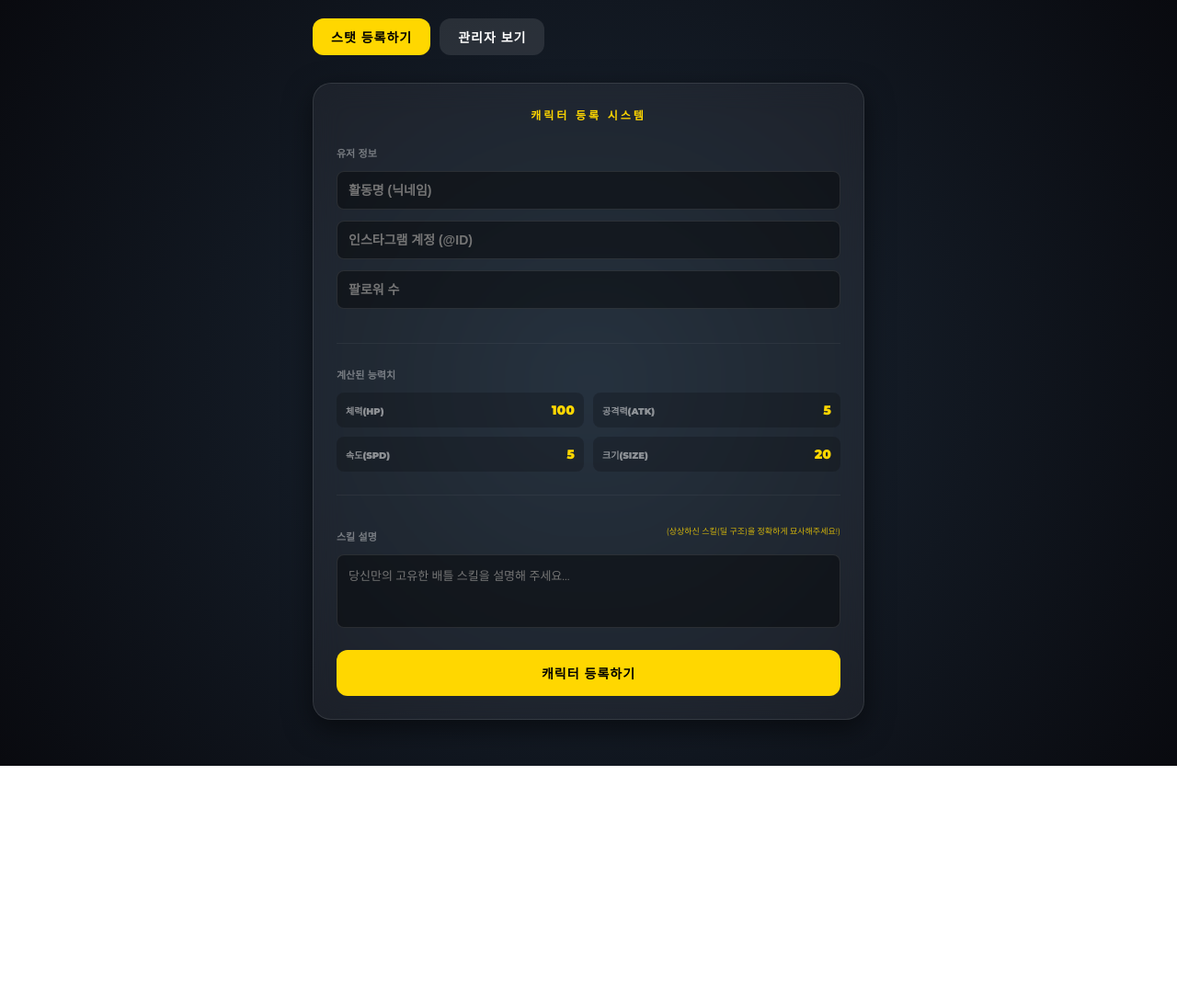
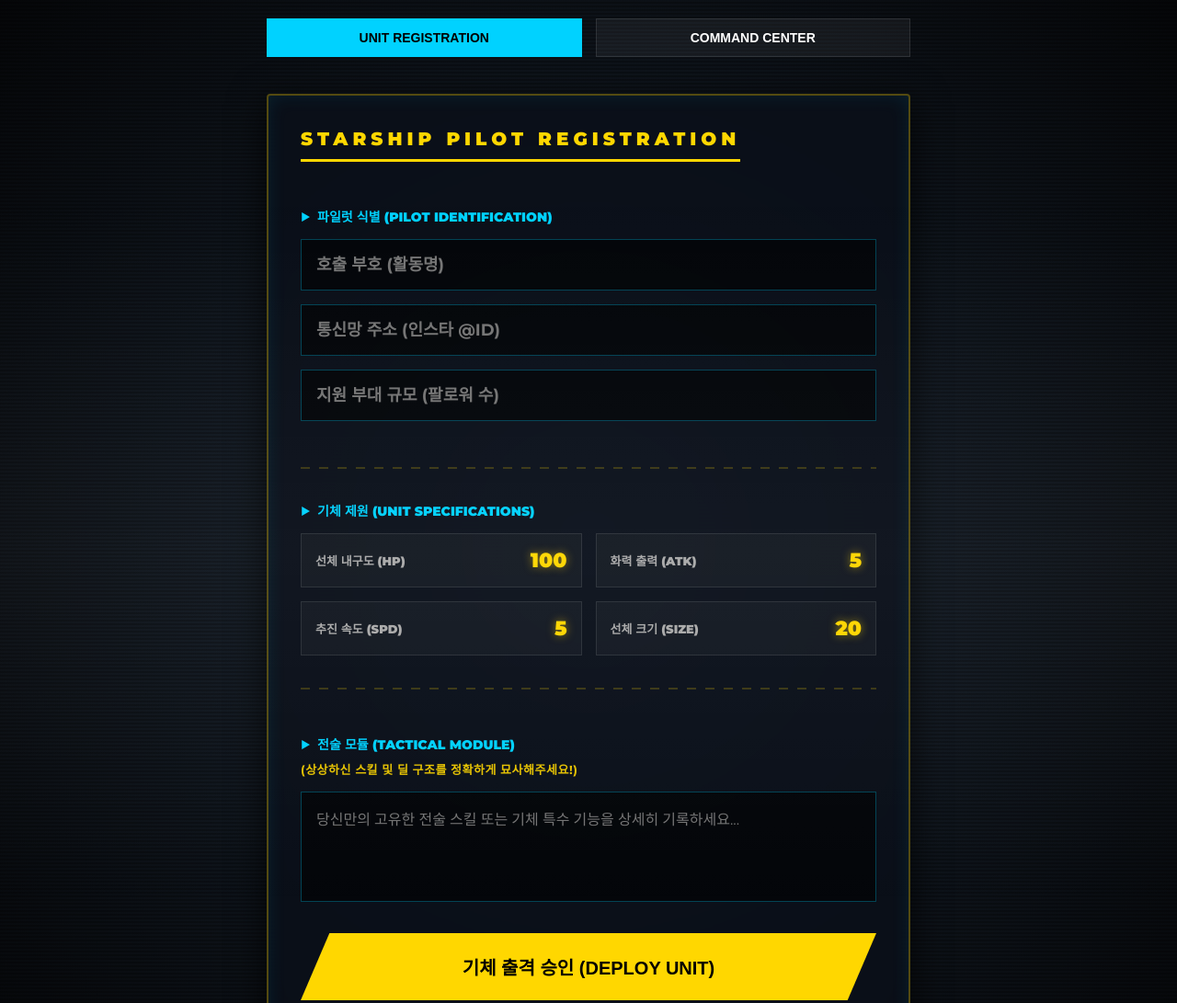
Before and after one commit to answjddnjs04/pinballgame, a plain HTML site: page index.html in a window 1280 px wide. Shown: the top 1091 px of the page at 92% size. Before the commit the page ends 833 px from the top, so only its background shows below. Drawn offline with Linux system fonts and the light colour scheme.

Commit message:
design: redesign to space war workshop theme and increase font sizes

```diff
--- a/index.html
+++ b/index.html
@@ -3,51 +3,52 @@
 <head>
     <meta charset="UTF-8">
     <meta name="viewport" content="width=device-width, initial-scale=1.0">
-    <title>팔로워 배틀 스탯 등록</title>
+    <title>STARSHIP HANGAR 07 - PILOT REGISTRATION</title>
     <link rel="stylesheet" href="style.css">
     <link href="https://fonts.googleapis.com/css2?family=Montserrat:wght@400;700;900&display=swap" rel="stylesheet">
 </head>
 <body>
     <div class="container">
         <div class="view-toggle">
-            <button id="submit-mode-btn" class="active" onclick="setView('submit')">스탯 등록하기</button>
-            <button id="admin-mode-btn" onclick="setView('admin')">관리자 보기</button>
+            <button id="submit-mode-btn" class="active" onclick="setView('submit')">UNIT REGISTRATION</button>
+            <button id="admin-mode-btn" onclick="setView('admin')">COMMAND CENTER</button>
         </div>
 
         <!-- Submission Form Section -->
         <section id="submit-view">
             <div id="settings-panel">
-                <div class="panel-label">캐릭터 등록 시스템</div>
+                <div class="panel-label">STARSHIP PILOT REGISTRATION</div>
+
                 <div class="config-group">
-                    <h3 class="config-title">유저 정보</h3>
-                    <input type="text" id="name-input" class="config-input" placeholder="활동명 (닉네임)" required>
-                    <input type="text" id="insta-input" class="config-input" placeholder="인스타그램 계정 (@ID)" required>
-                    <input type="number" id="follower-input" class="config-input" placeholder="팔로워 수" required oninput="calculateStats()">
+                    <h3 class="config-title">파일럿 식별 (PILOT IDENTIFICATION)</h3>
+                    <input type="text" id="name-input" class="config-input" placeholder="호출 부호 (활동명)" required>
+                    <input type="text" id="insta-input" class="config-input" placeholder="통신망 주소 (인스타 @ID)" required>
+                    <input type="number" id="follower-input" class="config-input" placeholder="지원 부대 규모 (팔로워 수)" required oninput="calculateStats()">
                 </div>
 
                 <div class="divider"></div>
 
                 <div class="config-group">
-                    <h3 class="config-title">계산된 능력치</h3>
+                    <h3 class="config-title">기체 제원 (UNIT SPECIFICATIONS)</h3>
                     <div class="stat-grid">
-                        <div class="stat-box"><label>체력(HP)</label><span id="hp-val" class="val">100</span></div>
-                        <div class="stat-box"><label>공격력(ATK)</label><span id="atk-val" class="val">5</span></div>
-                        <div class="stat-box"><label>속도(SPD)</label><span id="spd-val" class="val">5</span></div>
-                        <div class="stat-box"><label>크기(SIZE)</label><span id="size-val" class="val">25</span></div>
+                        <div class="stat-box"><label>선체 내구도 (HP)</label><span id="hp-val" class="val">100</span></div>
+                        <div class="stat-box"><label>화력 출력 (ATK)</label><span id="atk-val" class="val">5</span></div>
+                        <div class="stat-box"><label>추진 속도 (SPD)</label><span id="spd-val" class="val">5</span></div>
+                        <div class="stat-box"><label>선체 크기 (SIZE)</label><span id="size-val" class="val">25</span></div>
                     </div>
                 </div>
 
                 <div class="divider"></div>
 
                 <div class="config-group">
-                    <div style="display: flex; justify-content: space-between; align-items: center; margin-bottom: 12px;">
-                        <h3 class="config-title" style="margin-bottom: 0;">스킬 설명</h3>
-                        <span style="font-size: 9px; color: var(--gold); opacity: 0.8;">(상상하신 스킬(딜 구조)을 정확하게 묘사해주세요!)</span>
+                    <div style="display: flex; flex-direction: column; gap: 8px; margin-bottom: 15px;">
+                        <h3 class="config-title" style="margin-bottom: 0;">전술 모듈 (TACTICAL MODULE)</h3>
+                        <span style="font-size: 13px; color: var(--gold); opacity: 0.9; font-weight: 700; letter-spacing: 0.5px;">(상상하신 스킬 및 딜 구조를 정확하게 묘사해주세요!)</span>
                     </div>
-                    <textarea id="skill-desc" class="config-textarea" placeholder="당신만의 고유한 배틀 스킬을 설명해 주세요..."></textarea>
+                    <textarea id="skill-desc" class="config-textarea" placeholder="당신만의 고유한 전술 스킬 또는 기체 특수 기능을 상세히 기록하세요..."></textarea>
                 </div>
 
-                <button onclick="submitForm()">캐릭터 등록하기</button>
+                <button onclick="submitForm()">기체 출격 승인 (DEPLOY UNIT)</button>
             </div>
         </section>
 
--- a/style.css
+++ b/style.css
@@ -1,15 +1,21 @@
 :root {
     --p1-color: #ff4757;
-    --p2-color: #00d2ff;
+    --neon-blue: #00d2ff;
     --gold: #ffd700;
-    --bg-dark: #0a0b10;
+    --bg-dark: #050608;
+    --panel-border: rgba(255, 215, 0, 0.3);
+}
+
+@keyframes scanline {
+    0% { transform: translateY(-100%); }
+    100% { transform: translateY(100%); }
 }
 
 * { box-sizing: border-box; }
 
 body {
     background-color: var(--bg-dark);
-    color: white;
+    color: #e0e0e0;
     font-family: 'Montserrat', sans-serif;
     margin: 0;
     padding: 20px;
@@ -17,126 +23,146 @@ body {
     display: flex;
     flex-direction: column;
     align-items: center;
-    background: radial-gradient(circle at center, #1b2735 0%, #090a0f 100%);
+    background:
+        linear-gradient(rgba(18, 16, 16, 0) 50%, rgba(0, 0, 0, 0.25) 50%),
+        radial-gradient(circle at center, #1b2735 0%, #050608 100%);
+    background-size: 100% 4px, 100% 100%;
+    overflow-x: hidden;
+}
+
+/* 스캔라인 효과 */
+body::before {
+    content: " ";
+    position: fixed;
+    top: 0; left: 0; width: 100%; height: 100%;
+    background: linear-gradient(rgba(18, 16, 16, 0) 0%, rgba(255, 255, 255, 0.03) 50%, rgba(18, 16, 16, 0) 100%);
+    animation: scanline 8s linear infinite;
+    pointer-events: none;
+    z-index: 10;
 }
 
 .container {
     width: 100%;
-    max-width: 600px;
+    max-width: 700px;
     z-index: 1;
 }
 
-#side-controls, #settings-panel, .card {
-    background: rgba(255, 255, 255, 0.05);
-    backdrop-filter: blur(15px);
-    padding: 25px;
-    border-radius: 20px;
-    border: 1px solid rgba(255,255,255,0.1);
-    margin-bottom: 30px;
-    box-shadow: 0 10px 30px rgba(0,0,0,0.5);
+#settings-panel, .card {
+    background: rgba(10, 15, 25, 0.8);
+    backdrop-filter: blur(10px);
+    padding: 35px;
+    border: 2px solid var(--panel-border);
+    border-radius: 4px; /* 각진 느낌 */
+    margin-bottom: 40px;
+    position: relative;
+    box-shadow: inset 0 0 20px rgba(0, 210, 255, 0.1), 0 10px 40px rgba(0,0,0,0.8);
+}
+
+/* 산업용 패널 모서리 장식 */
+#settings-panel::after {
+    content: "WARSHIP MAINTENANCE UNIT - 07";
+    position: absolute;
+    bottom: -12px; right: 20px;
+    font-size: 10px; font-weight: 900; color: var(--gold);
+    background: var(--bg-dark); padding: 0 10px;
 }
 
 .panel-label {
-    font-size: 12px;
+    font-size: 20px;
     font-weight: 900;
     color: var(--gold);
-    text-align: center;
-    letter-spacing: 3px;
-    margin-bottom: 25px;
+    text-align: left;
+    letter-spacing: 5px;
+    margin-bottom: 35px;
     text-transform: uppercase;
+    border-bottom: 3px solid var(--gold);
+    padding-bottom: 10px;
+    display: inline-block;
 }
 
-.config-group { margin-bottom: 20px; }
-.config-title { font-size: 11px; font-weight: 900; color: rgba(255,255,255,0.4); margin-bottom: 12px; text-transform: uppercase; }
+.config-group { margin-bottom: 30px; }
+.config-title {
+    font-size: 14px;
+    font-weight: 900;
+    color: var(--neon-blue);
+    margin-bottom: 15px;
+    text-transform: uppercase;
+    display: flex;
+    align-items: center;
+}
+.config-title::before {
+    content: "▶"; margin-right: 8px; font-size: 10px;
+}
 
 .config-input {
     width: 100%;
-    background: rgba(0,0,0,0.4);
-    border: 1px solid rgba(255,255,255,0.1);
-    border-radius: 8px;
-    padding: 12px;
+    background: rgba(0,0,0,0.6);
+    border: 1px solid rgba(0, 210, 255, 0.3);
+    border-radius: 0;
+    padding: 16px;
     color: #fff;
     font-weight: 700;
-    margin-bottom: 12px;
-    font-size: 14px;
+    margin-bottom: 15px;
+    font-size: 18px; /* 크게 */
     outline: none;
-    transition: border-color 0.3s;
+    font-family: 'Montserrat', sans-serif;
 }
-.config-input:focus { border-color: var(--gold); }
+.config-input:focus { border-color: var(--gold); box-shadow: 0 0 15px rgba(255, 215, 0, 0.2); }
 
 .stat-grid {
     display: grid;
     grid-template-columns: 1fr 1fr;
-    gap: 10px;
-    margin-bottom: 15px;
+    gap: 15px;
 }
 
 .stat-box {
-    background: rgba(0,0,0,0.2);
-    padding: 10px;
-    border-radius: 8px;
+    background: rgba(255, 255, 255, 0.03);
+    padding: 15px;
+    border: 1px solid rgba(255, 255, 255, 0.1);
     display: flex;
     justify-content: space-between;
     align-items: center;
 }
-.stat-box label { font-size: 10px; font-weight: 900; opacity: 0.5; color: #fff; }
-.stat-box .val { color: var(--gold); font-weight: 900; font-size: 14px; }
+.stat-box label { font-size: 13px; font-weight: 900; color: #aaa; }
+.stat-box .val { color: var(--gold); font-weight: 900; font-size: 22px; text-shadow: 0 0 10px rgba(255, 215, 0, 0.5); }
 
 .config-textarea {
     width: 100%;
-    height: 80px;
-    background: rgba(0,0,0,0.4);
-    border: 1px solid rgba(255,255,255,0.1);
-    border-radius: 8px;
-    padding: 12px;
-    color: #ccc;
-    font-size: 13px;
+    height: 120px;
+    background: rgba(0,0,0,0.6);
+    border: 1px solid rgba(0, 210, 255, 0.3);
+    padding: 16px;
+    color: #fff;
+    font-size: 16px;
     font-family: inherit;
     resize: none;
     outline: none;
 }
-.config-textarea:focus { border-color: var(--gold); }
 
 button {
     width: 100%;
-    padding: 15px;
-    border-radius: 12px;
-    border: none;
-    font-weight: 900;
-    cursor: pointer;
+    padding: 22px;
     background: var(--gold);
     color: #000;
+    font-size: 20px;
+    font-weight: 900;
+    text-transform: uppercase;
+    border: none;
+    cursor: pointer;
+    clip-path: polygon(5% 0%, 100% 0%, 95% 100%, 0% 100%); /* 함선 장갑판 느낌 */
+    transition: 0.3s;
+}
+button:hover { background: #fff; transform: translateY(-3px); box-shadow: 0 5px 20px rgba(255, 215, 0, 0.4); }
+
+.view-toggle { margin-bottom: 40px; display: flex; gap: 15px; }
+.view-toggle button {
+    background: rgba(255, 255, 255, 0.05);
+    color: #fff;
+    padding: 12px 25px;
     font-size: 14px;
-    text-transform: uppercase;
-    letter-spacing: 1px;
-    transition: transform 0.2s, opacity 0.2s;
+    border: 1px solid rgba(255,255,255,0.1);
+    clip-path: none;
 }
-button:active { transform: scale(0.98); }
-button:hover { opacity: 0.9; }
+.view-toggle button.active { background: var(--neon-blue); color: #000; border-color: var(--neon-blue); }
 
-.divider { height: 1px; background: rgba(255,255,255,0.05); margin: 25px 0; }
-
-/* Admin View Styles */
-.card { border-left: 4px solid var(--gold); }
-.card-header { display: flex; justify-content: space-between; align-items: center; margin-bottom: 15px; }
-.card-name { font-size: 18px; font-weight: 900; color: #fff; }
-.card-followers { font-size: 12px; color: var(--gold); }
-.card-skill { margin-top: 15px; padding-top: 15px; border-top: 1px solid rgba(255,255,255,0.05); }
-.skill-label { font-size: 10px; font-weight: 900; color: var(--gold); margin-bottom: 5px; display: block; }
-.skill-text { font-size: 13px; color: #bbb; line-height: 1.5; }
-
-.view-toggle {
-    margin-bottom: 30px;
-    display: flex;
-    gap: 10px;
-}
-.view-toggle button {
-    background: rgba(255,255,255,0.1);
-    color: #fff;
-    padding: 10px 20px;
-    width: auto;
-}
-.view-toggle button.active {
-    background: var(--gold);
-    color: #000;
-}
+.divider { height: 2px; background: repeating-linear-gradient(90deg, var(--gold), var(--gold) 10px, transparent 10px, transparent 20px); opacity: 0.2; margin: 35px 0; }
```
